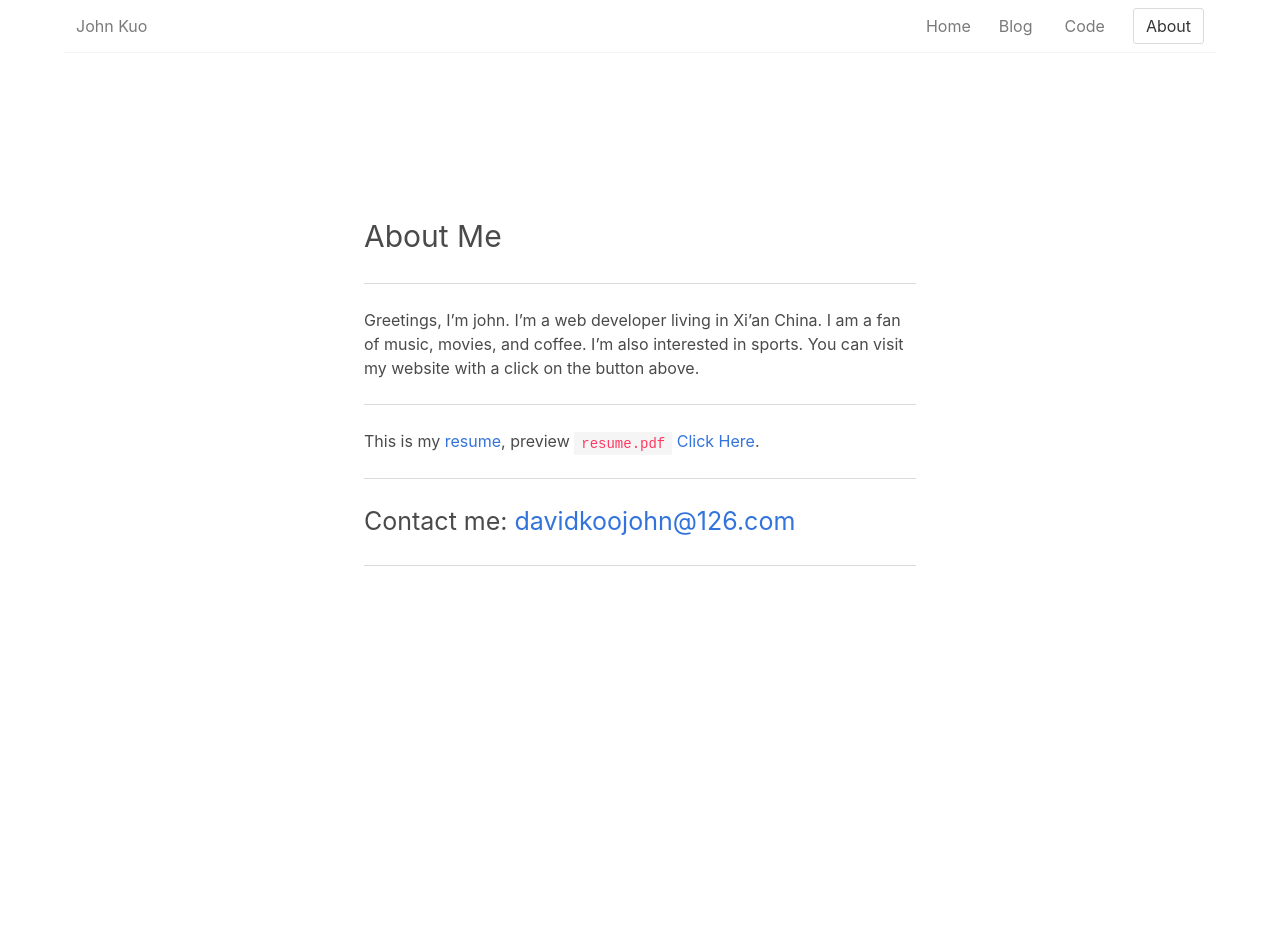
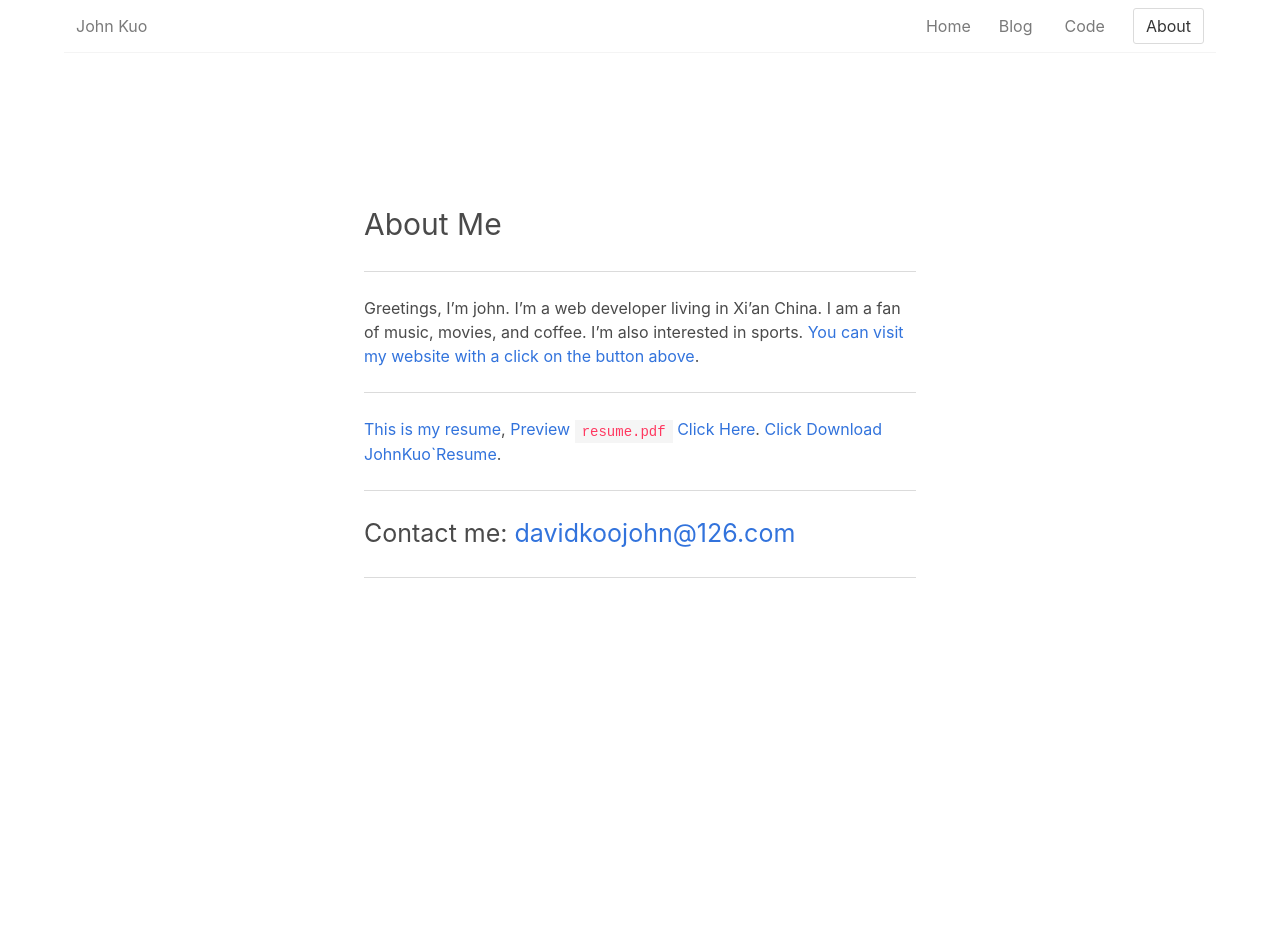
Before and after one commit to davidkoojohn/davidkoojohn.github.io, a Jekyll site: the page built from about.md, in a window 1280 px wide. Built offline with Jekyll 4.4.1, drawn with Linux system fonts in a browser that asks for light colours; comment, search, counter and statistics services are not loaded.

Commit message:
update about

```diff
--- a/about.md
+++ b/about.md
@@ -23,11 +23,12 @@ title: About
 
 ---
 
-> Greetings, I’m john. I’m a web developer living in Xi'an China. I am a fan of music, movies, and coffee. I’m also interested in sports. You can visit my website with a click on the button above.
+Greetings, I’m john. I’m a web developer living in Xi'an China. I am a fan of music, movies, and coffee. I’m also interested in sports. [You can visit my website with a click on the button above](/).
 
 ---
 
-This is my [resume](./resume.md), preview `resume.pdf` [Click Here](/preview-pdf-resume).
+[This is my resume](/resume.md), [Preview `resume.pdf` Click Here](/preview-pdf-resume).
+<a href="/assets/resume.pdf" download="johnkuo-resume" title="Download My Reaume">Click Download JohnKuo`Resume</a>.
 
 ---
 
```
